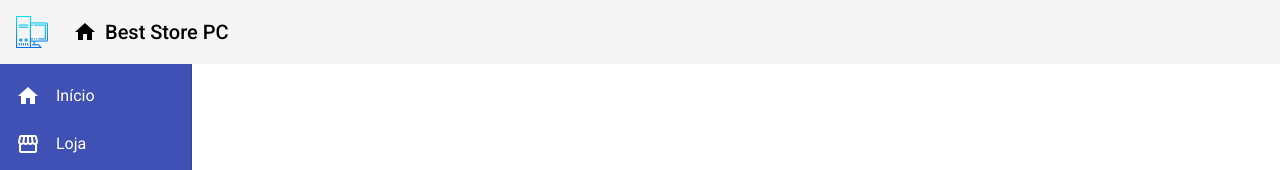
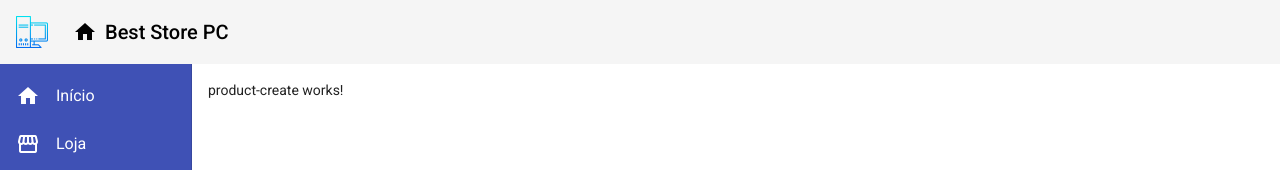
Before and after one commit to gabrielbugarelli/angular-essentials, an Angular app: page /products/create in a window 1280 px wide. Before the commit this address led to /. Shown: the top 170 px of the page. Built offline with nearby package versions, Linux system fonts and the light colour scheme.

Commit message:
feat: implementation routes and component ProductCreate

```diff
--- a/src/app/app.module.ts
+++ b/src/app/app.module.ts
@@ -15,6 +15,8 @@
 import { HomeComponent } from './views/home/home.component';
 import { ProductCrudComponent } from './views/product-crud/product-crud.component';
 import { AppRoutingModule } from './app-routing.module';
+import { ForDirective } from './directives/for.directive';
+import { ProductCreateComponent } from './components/product/product-create/product-create.component';
 
 @NgModule({
   declarations: [
@@ -23,7 +25,9 @@
     FooterComponent,
     NavComponent,
     HomeComponent,
-    ProductCrudComponent
+    ProductCrudComponent,
+    ForDirective,
+    ProductCreateComponent
   ],
   imports: [
     BrowserModule,
--- /dev/null
+++ b/src/app/components/product/product-create/product-create.component.html
@@ -0,0 +1 @@
+<p>product-create works!</p>
--- /dev/null
+++ b/src/app/components/product/product-create/product-create.component.ts
@@ -0,0 +1,15 @@
+import { Component, OnInit } from '@angular/core';
+
+@Component({
+  selector: 'app-product-create',
+  templateUrl: './product-create.component.html',
+  styleUrls: ['./product-create.component.css']
+})
+export class ProductCreateComponent implements OnInit {
+
+  constructor() { }
+
+  ngOnInit(): void {
+  }
+
+}
--- /dev/null
+++ b/src/app/directives/for.directive.ts
@@ -0,0 +1,15 @@
+import { Directive, Input, OnInit } from '@angular/core';
+
+@Directive({
+  selector: '[myFor]'
+})
+export class ForDirective implements OnInit{
+
+  constructor() {
+
+  }
+
+  ngOnInit(): void {
+
+  }
+}
```
Also changed, not shown: src/app/app-routing.module.ts (+5 -2 lines), src/app/components/product/product-create/product-create.component.css (added).
